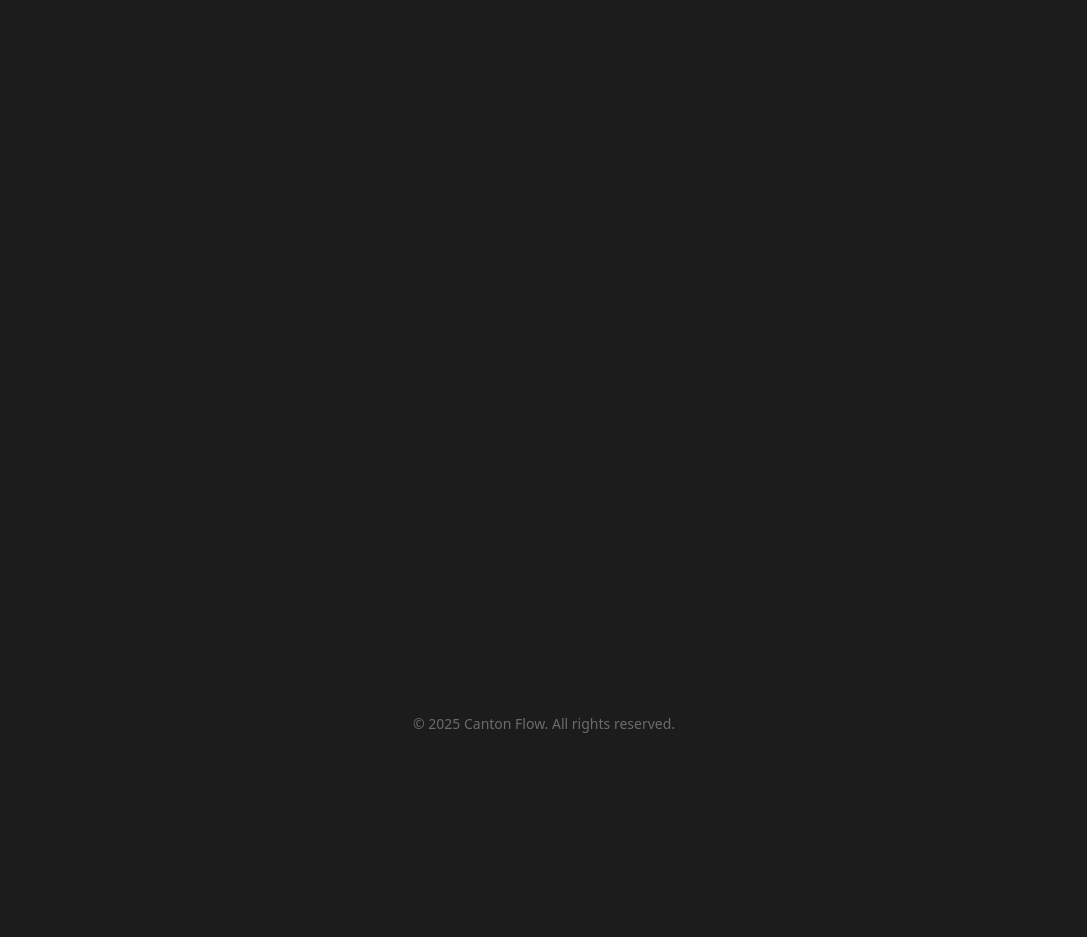
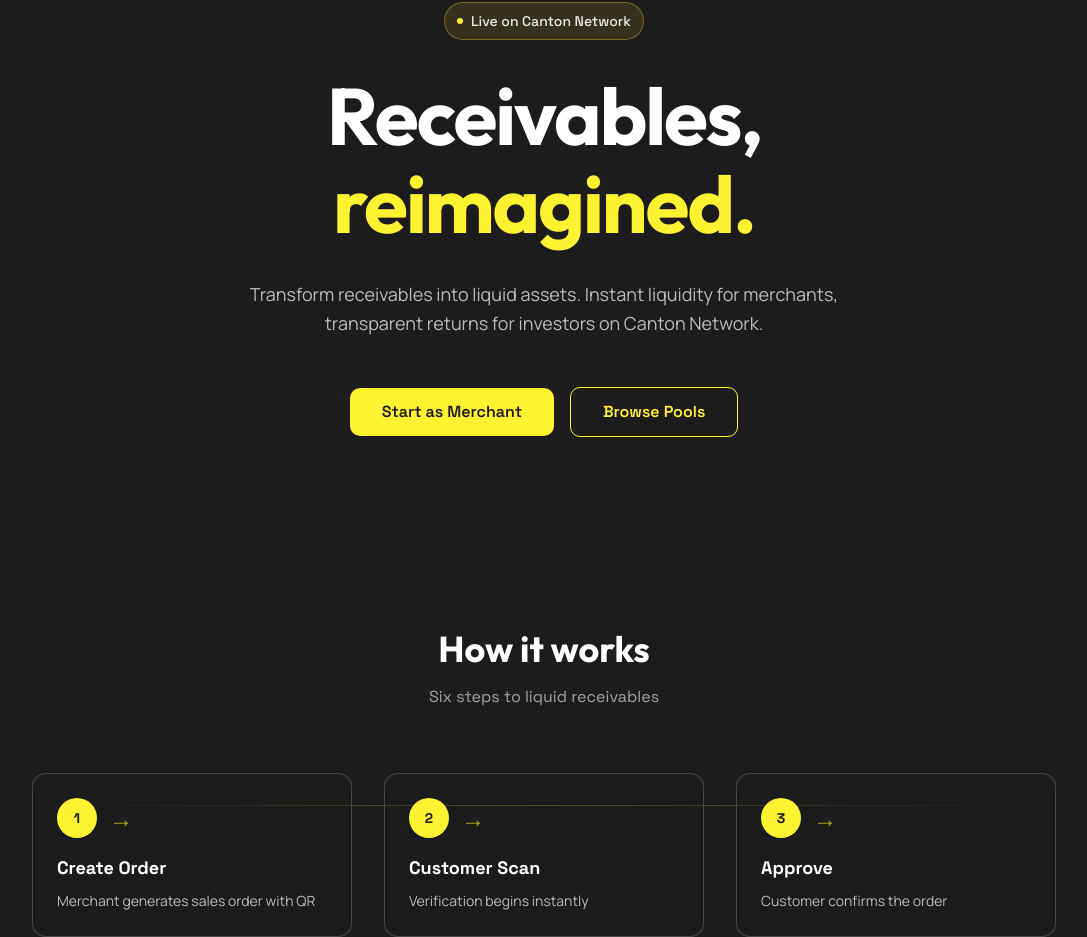
Before and after one commit to pranavcpawar/canton-flow, a Next.js app: page / in a window 1280 px wide. Shown: the part 163-1100 px from the top of the page, without its empty margins (96-1183 px from the left). Before the commit the page ends 913 px from the top, so only its background shows below. Built offline with nearby package versions, Linux system fonts and the light colour scheme.

Commit message:
update home page

```diff
--- a/src/app/page.tsx
+++ b/src/app/page.tsx
@@ -1,7 +1,225 @@
+import Link from "next/link";
+
 export default function Home() {
+  const workflows = [
+    {
+      step: 1,
+      title: "Create Order",
+      description: "Merchant generates sales order with QR",
+      icon: "→",
+    },
+    {
+      step: 2,
+      title: "Customer Scan",
+      description: "Verification begins instantly",
+      icon: "→",
+    },
+    {
+      step: 3,
+      title: "Approve",
+      description: "Customer confirms the order",
+      icon: "→",
+    },
+    {
+      step: 4,
+      title: "Mint R-NFT",
+      description: "Receivable tokenized on-chain",
+      icon: "→",
+    },
+    {
+      step: 5,
+      title: "Pool Deposit",
+      description: "Added to receivable pool",
+      icon: "→",
+    },
+    {
+      step: 6,
+      title: "Liquidity",
+      description: "80% advance to merchant",
+      icon: "✓",
+    },
+  ];
+
   return (
-    <main>
-      <h1>Welcome to the Home Page</h1>
-    </main>
+    <div className="w-full min-h-screen flex flex-col items-center justify-center bg-background">
+      {/* Hero Section */}
+      <section className="container mx-auto px-6 py-24 relative">
+        <div className="max-w-4xl mx-auto">
+          <div className="text-center space-y-8">
+            {/* Badge */}
+            <div className="inline-flex items-center gap-2 px-3 py-2 rounded-full border border-primary/30 bg-primary/10 text-sm text-foreground/90 font-space-grotesk font-medium animate-fade-in">
+              <div className="w-1.5 h-1.5 rounded-full bg-primary animate-pulse" />
+              <span>Live on Canton Network</span>
+            </div>
+
+            {/* Main Headline */}
+            <h1
+              className="text-[clamp(2.5rem,8vw,5rem)] font-bold tracking-tight leading-[1.1] text-foreground animate-fade-in"
+              style={{ fontFamily: "var(--font-outfit)", animationDelay: "0.1s" }}
+            >
+              Receivables,
+              <br />
+              <span className="text-primary">reimagined.</span>
+            </h1>
+
+            {/* Description */}
+            <p
+              className="text-lg text-foreground/70 max-w-2xl mx-auto leading-relaxed animate-fade-in font-manrope"
+              style={{ animationDelay: "0.2s" }}
+            >
+              Transform receivables into liquid assets. Instant liquidity for merchants, transparent
+              returns for investors on Canton Network.
+            </p>
+
+            {/* CTA Buttons */}
+            <div
+              className="flex items-center justify-center gap-4 pt-4 animate-fade-in"
+              style={{ animationDelay: "0.3s" }}
+            >
+              <Link
+                href="/merchant"
+                className="group relative px-8 py-3 rounded-lg bg-primary text-background font-semibold overflow-hidden transition-all duration-300 hover:scale-[1.02] hover:shadow-lg hover:shadow-primary/20 active:scale-[0.98] hover:brightness-110 font-space-grotesk"
+              >
+                <span className="relative z-10">Start as Merchant</span>
+              </Link>
+              <Link
+                href="/pools"
+                className="px-8 py-3 rounded-lg border border-primary hover:border-primary hover:bg-primary/10 font-semibold transition-all duration-300 hover:scale-[1.02] hover:shadow-lg hover:shadow-primary/10 active:scale-[0.98] text-primary font-space-grotesk"
+              >
+                Browse Pools
+              </Link>
+            </div>
+          </div>
+        </div>
+      </section>
+
+      {/* How it Works Section */}
+      <section className="container mx-auto px-6 py-24">
+        <div className="max-w-5xl mx-auto">
+          <div className="text-center mb-16 animate-fade-in">
+            <h2
+              className="text-4xl font-bold mb-4 text-foreground"
+              style={{ fontFamily: "var(--font-outfit)" }}
+            >
+              How it works
+            </h2>
+            <p className="text-foreground/60 font-space-grotesk">Six steps to liquid receivables</p>
+          </div>
+
+          <div className="relative">
+            {/* Connection Line */}
+            <div className="absolute top-8 left-8 right-8 h-px bg-linear-to-r from-transparent via-primary/30 to-transparent hidden md:block" />
+
+            <div className="grid md:grid-cols-3 gap-8">
+              {workflows.map((workflow, i) => (
+                <div
+                  key={i}
+                  className="group relative animate-fade-in"
+                  style={{ animationDelay: `${i * 0.1}s` }}
+                >
+                  <div className="relative p-6 rounded-xl border border-foreground/20 bg-background/20 hover:border-primary/50 hover:bg-primary/5 transition-all duration-300 hover:scale-[1.02] hover:shadow-lg hover:shadow-primary/10">
+                    {/* Step Number */}
+                    <div className="flex items-center gap-3 mb-4">
+                      <div className="flex items-center justify-center w-10 h-10 rounded-full bg-primary text-background text-sm font-space-grotesk font-bold">
+                        {workflow.step}
+                      </div>
+                      <div className="text-2xl text-primary/60">{workflow.icon}</div>
+                    </div>
+
+                    {/* Content */}
+                    <h3 className="text-lg font-bold mb-2 text-foreground font-space-grotesk">
+                      {workflow.title}
+                    </h3>
+                    <p className="text-sm text-foreground/70 leading-relaxed font-manrope">
+                      {workflow.description}
+                    </p>
+                  </div>
+                </div>
+              ))}
+            </div>
+          </div>
+        </div>
+      </section>
+
+      {/* Features Section */}
+      <section className="container mx-auto px-6 py-24">
+        <div className="max-w-5xl mx-auto">
+          <div className="grid md:grid-cols-2 gap-8">
+            {[
+              {
+                title: "For Merchants",
+                description: "80% advance on receivables. Instant liquidity without debt.",
+                features: ["Immediate cash flow", "No credit checks", "On-chain transparency"],
+              },
+              {
+                title: "For Investors",
+                description: "Earn 8-16% APY on tokenized receivables with risk profiles.",
+                features: ["Senior & Junior tranches", "Automated waterfall", "Blockchain secured"],
+              },
+            ].map((section, i) => (
+              <div
+                key={i}
+                className="p-8 rounded-xl border border-foreground/20 bg-background/20 hover:border-primary/50 hover:bg-primary/5 transition-all duration-300 hover:scale-[1.02] hover:shadow-lg hover:shadow-primary/10 animate-fade-in"
+                style={{ animationDelay: `${i * 0.1}s` }}
+              >
+                <h3
+                  className="text-2xl font-bold mb-3 text-foreground"
+                  style={{ fontFamily: "var(--font-outfit)" }}
+                >
+                  {section.title}
+                </h3>
+                <p className="text-foreground/70 mb-6 leading-relaxed font-manrope">
+                  {section.description}
+                </p>
+                <ul className="space-y-3">
+                  {section.features.map((feature, j) => (
+                    <li
+                      key={j}
+                      className="flex items-center gap-3 text-sm text-foreground font-space-grotesk"
+                    >
+                      <div className="w-1.5 h-1.5 rounded-full bg-primary" />
+                      <span>{feature}</span>
+                    </li>
+                  ))}
+                </ul>
+              </div>
+            ))}
+          </div>
+        </div>
+      </section>
+
+      {/* CTA Section */}
+      <section className="container mx-auto px-6 py-24">
+        <div className="max-w-5xl mx-auto text-center animate-fade-in bg-primary/5">
+          <div className="p-12 rounded-2xl border border-primary/50 bg-background/10">
+            <h2
+              className="text-3xl font-bold mb-4 text-primary"
+              style={{ fontFamily: "var(--font-outfit)" }}
+            >
+              Ready to get started?
+            </h2>
+            <p className="text-foreground/70 mb-8 font-manrope">
+              Join the future of receivables financing on Canton Network.
+            </p>
+            <div className="flex items-center justify-center gap-4">
+              <Link
+                href="/merchant"
+                className="px-8 py-3 rounded-lg bg-primary text-background font-semibold transition-all duration-300 hover:scale-[1.02] hover:shadow-lg hover:shadow-primary/20 active:scale-[0.98] hover:brightness-110 font-space-grotesk"
+              >
+                Launch App
+              </Link>
+              <a
+                href="https://www.canton.network"
+                target="_blank"
+                rel="noopener noreferrer"
+                className="px-8 py-3 rounded-lg border border-primary hover:border-primary hover:bg-primary/10 font-semibold transition-all duration-300 hover:scale-[1.02] hover:shadow-lg hover:shadow-primary/10 active:scale-[0.98] text-primary font-space-grotesk"
+              >
+                Learn More
+              </a>
+            </div>
+          </div>
+        </div>
+      </section>
+    </div>
   );
 }
```
